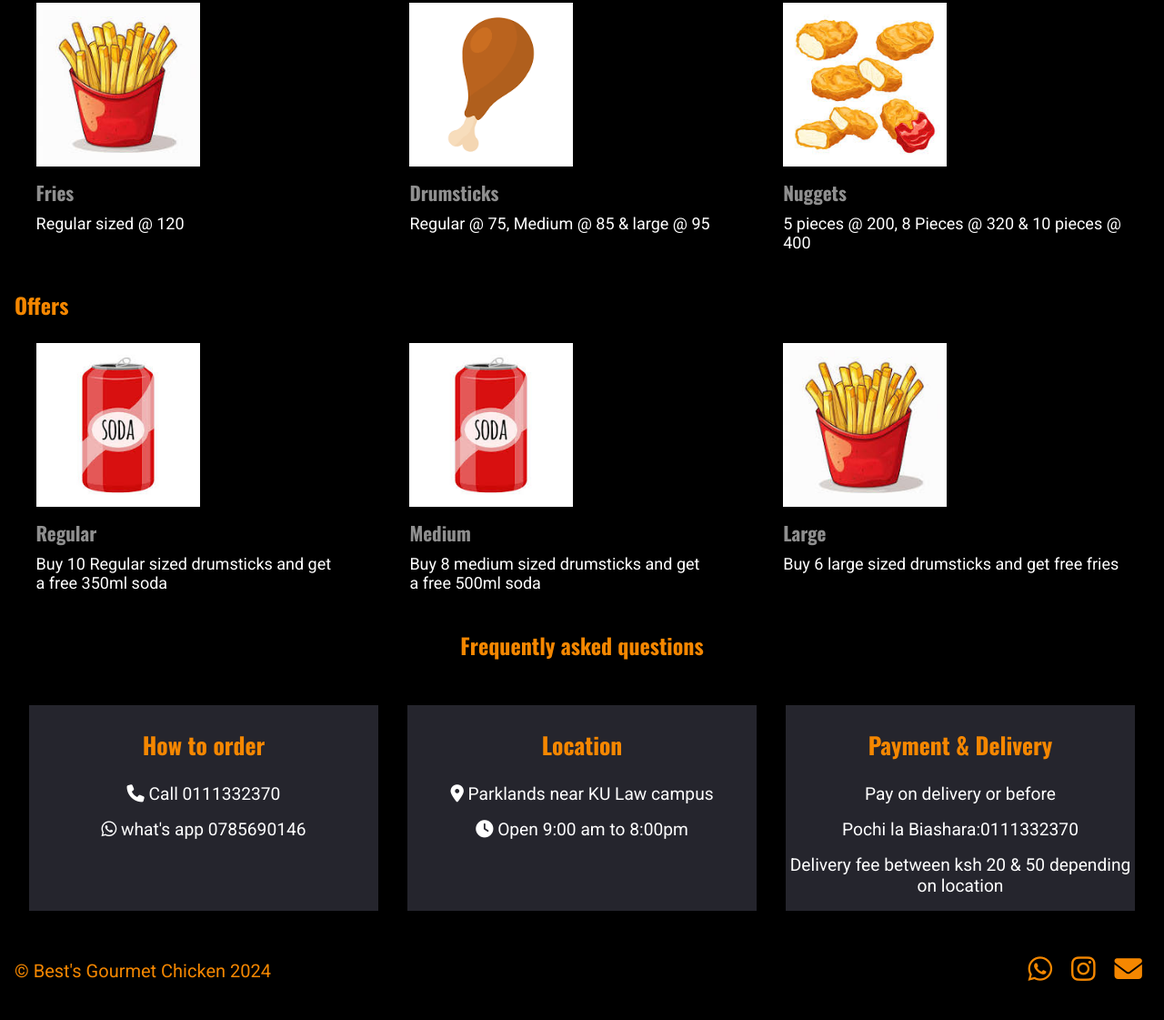
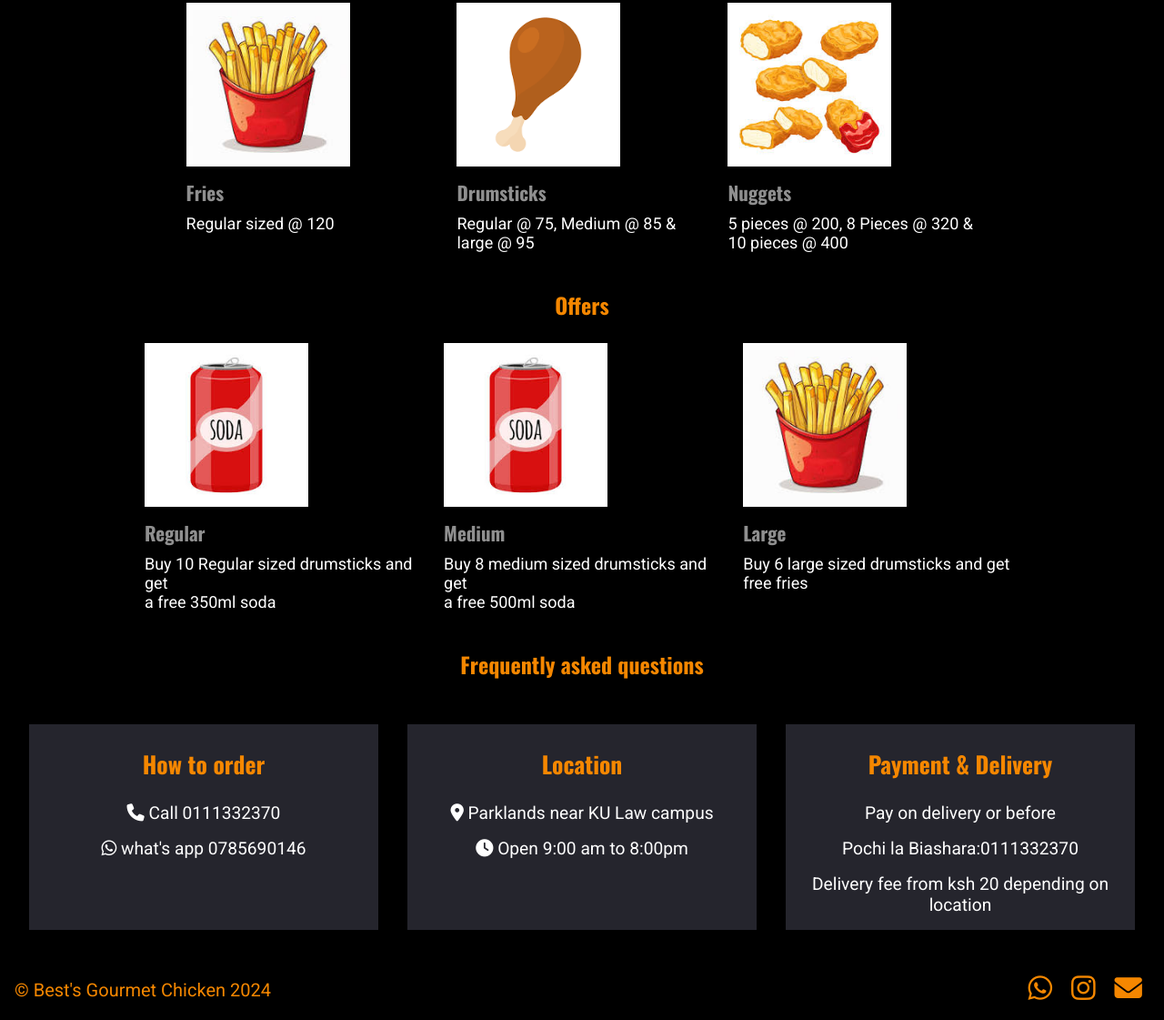
Before and after one commit to BMuchanga/Bests-s-Gourmet-Chicken, a plain HTML site: page index.html in a window 1280 px wide. Shown: the part 513-1634 px from the top of the page at 91% size. Before the commit the page ends 1613 px from the top, so only its background shows below. Drawn offline with nearby package versions, Linux system fonts and the light colour scheme.

Commit message:
delivery fee update

```diff
--- a/index.css
+++ b/index.css
@@ -148,6 +148,10 @@ footer a{
             flex-direction:row;
             justify-content:flex-start;
             padding:1rem;
+        }
+
+        #menu{
+            align-items: center;
         }
 
     }
--- a/index.html
+++ b/index.html
@@ -109,7 +109,7 @@
     <h3 class="titles">Payment & Delivery</h3>
     <P>Pay on delivery or before</P>
     <p>Pochi la Biashara:0111332370</p>
-    <p>Delivery fee between ksh 20 & 50 depending on location</p>
+    <p>Delivery fee from ksh 20 depending on location</p>
   </div>
 
 </div>
```
